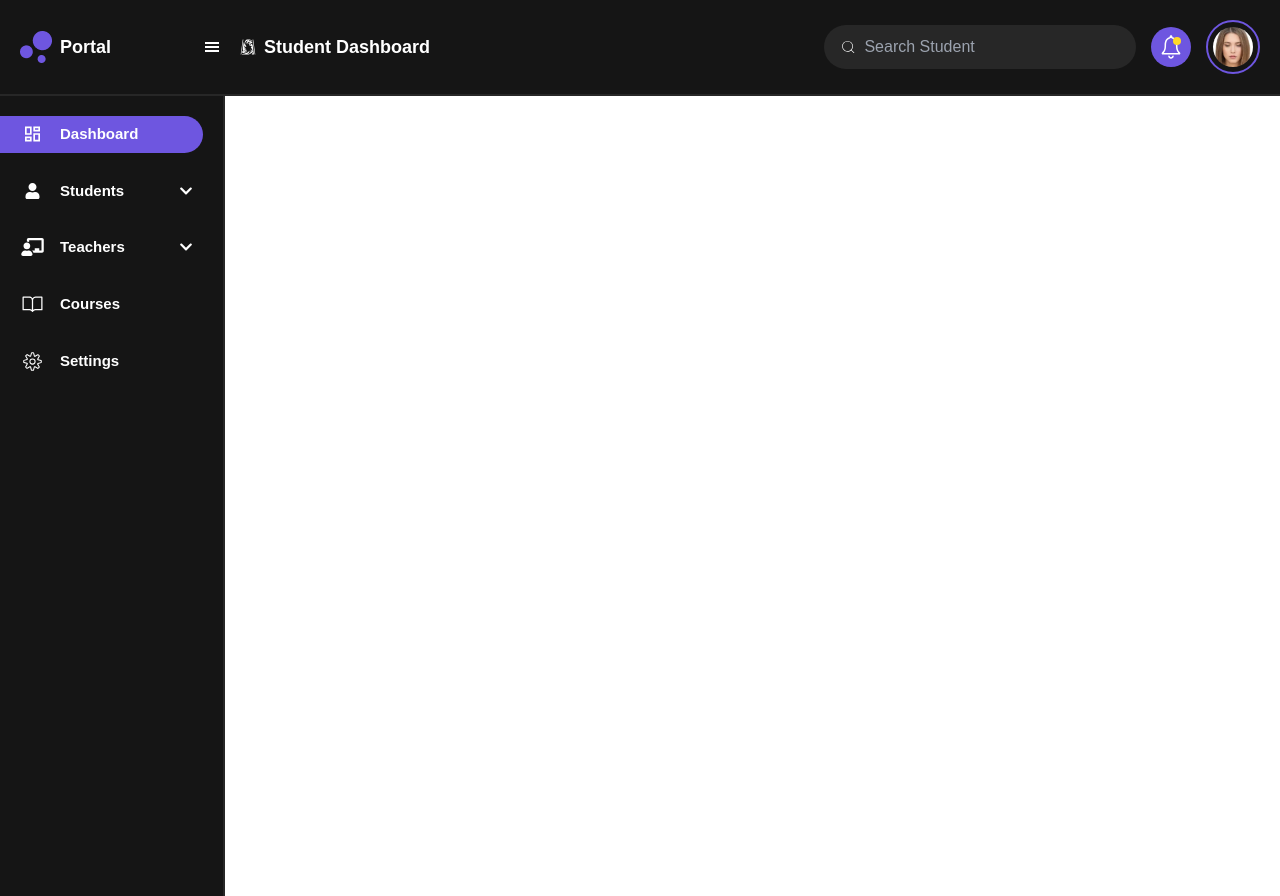
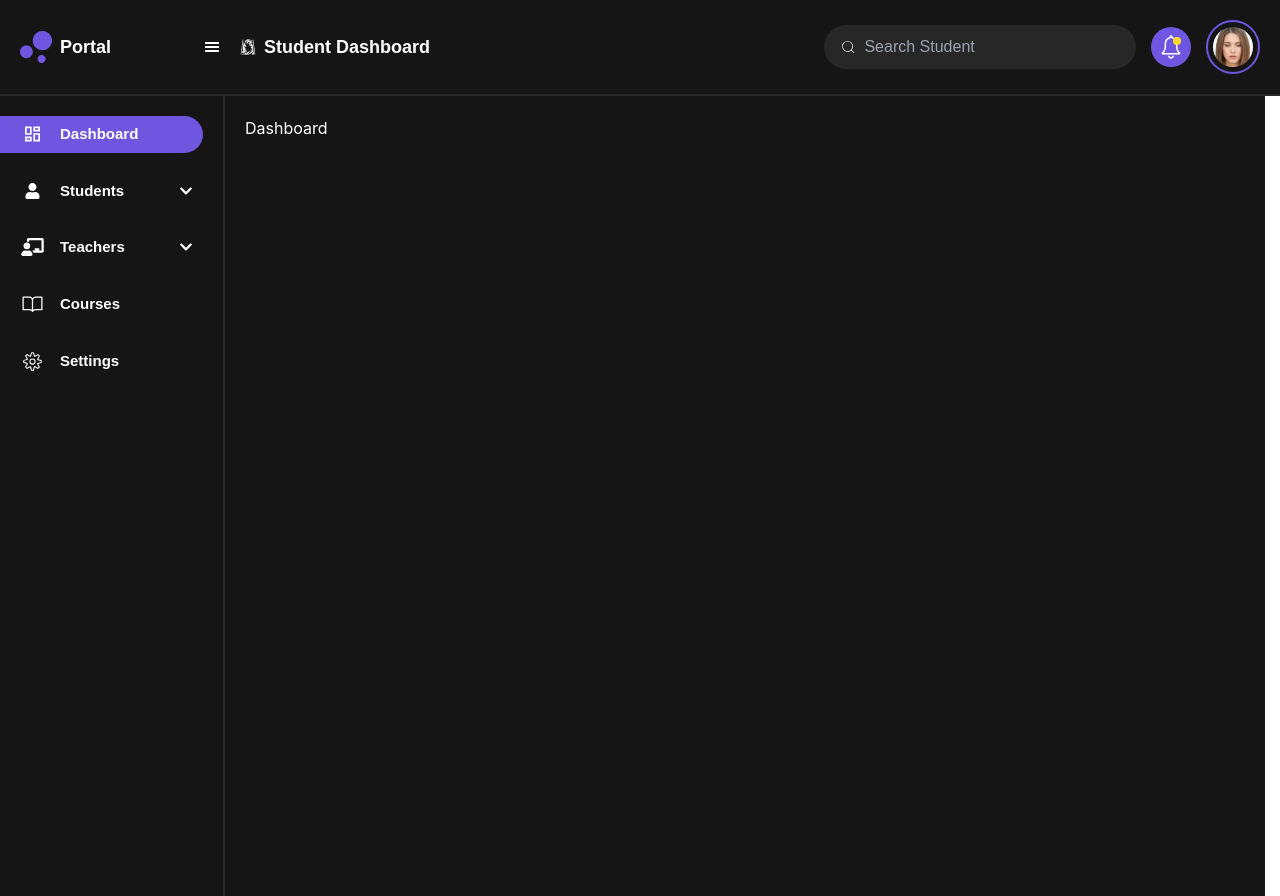
Before and after one commit to faisalhatila/react-assesment, a React (Create React App) app: page / in a window 1280 px wide. Before the commit the page ends 800 px from the top, so only its background shows below. Built offline with nearby package versions, Linux system fonts and the light colour scheme.

Commit message:
dashboard page done

```diff
--- a/src/components/ProtectedLayout.jsx
+++ b/src/components/ProtectedLayout.jsx
@@ -20,10 +20,9 @@ const ProtectedLayout = () => {
           isHamburgerToggled={isHamburgerToggled}
           handleToggle={handleHamburgerClick}
         />
-        <main className="flex-grow p-4">
-          <Outlet />
+        <main className="flex-grow">
+          <Outlet context={{ isHamburgerToggled }} />
         </main>
-        <Footer />
       </div>
     </div>
   );
--- a/src/pages/private/Dashboard.jsx
+++ b/src/pages/private/Dashboard.jsx
@@ -1,16 +1,20 @@
 import React from 'react';
+import { useOutletContext } from 'react-router-dom';
 
 const Dashboard = () => {
+  const { isHamburgerToggled } = useOutletContext();
   return (
     <div
-      className="bg-primary text-white"
-      style={
-        {
-          // minHeight: '100%',
-        }
-      }
+      style={{
+        width: isHamburgerToggled
+          ? 'calc(100vw - 95px)'
+          : 'calc(100vw - 240px)',
+      }}
+      className={`transition-all duration-300 ease-in-out bg-darkprimary p-5 w-[calc(100vw - 207px)] ${
+        isHamburgerToggled ? 'ml-[80px]' : 'ml-[225px]'
+      } h-screen mt-[96px] text-white`}
     >
-      {/* Dashboard */}
+      Dashboard
     </div>
   );
 };
```
